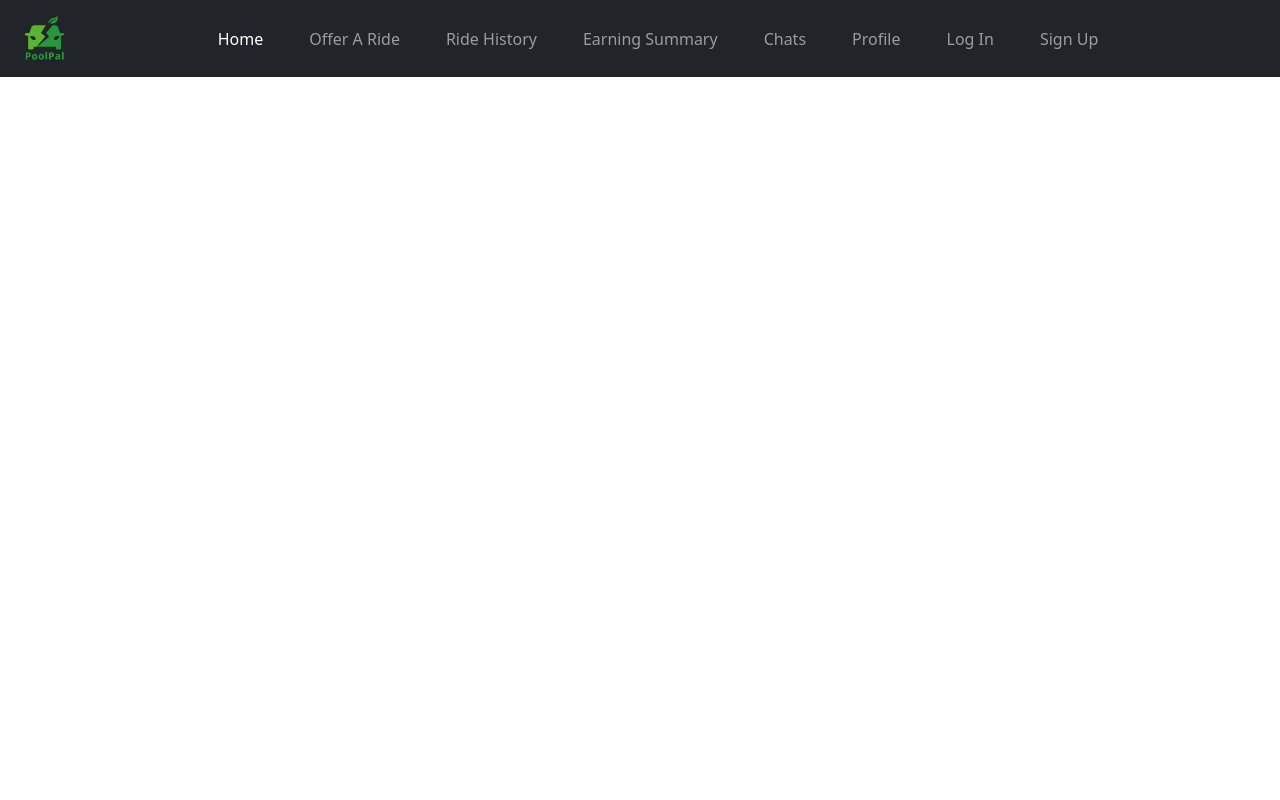
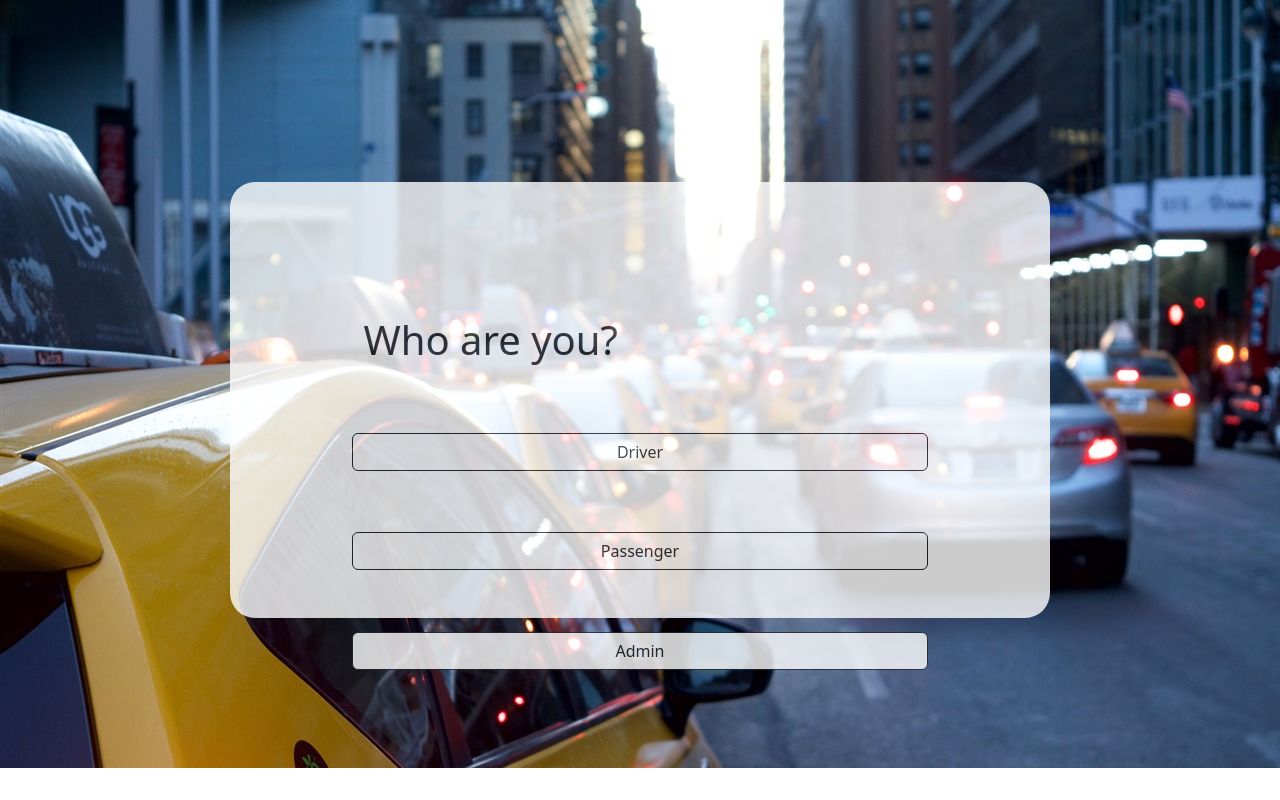
Before and after one commit to chiragnagpal02/PoolPal, a Vue app: page / in a window 1280 px wide. Built offline with nearby package versions, Linux system fonts and the light colour scheme.

Commit message:
identity page with prob to be solved

```diff
--- a/src/App.vue
+++ b/src/App.vue
@@ -1,17 +1,22 @@
 <template>
-  <passengerNavbar/>
-  <router-view/>
+  <div id="app">
+
+    <!-- <PassengerNavbar/> -->
+    <router-view/>
+  </div>
 </template>
 
 <script>
-import passengerNavbar from '@/components/passengerNavbar.vue'
-// import driverNavbar from '@/components/driverNavbar.vue'
-// import adminNavbar from '@/components/adminNavbar.vue'
+// import PassengerNavbar from '@/components/PassengerNavbar.vue'
+// import DriverNavbar from '@/components/DriverNavbar.vue'
+// import AdminNavbar from '@/components/AdminNavbar.vue'
 
 export default {
   name: 'app',
   components: {
-    passengerNavbar
+    // PassengerNavbar
+    // DriverNavbar
+    // AdminNavbar
   }
 }
 </script>
--- a/src/router/index.js
+++ b/src/router/index.js
@@ -1,11 +1,14 @@
 import { createRouter, createWebHistory } from 'vue-router'
-import HomeView from '../views/HomeView.vue'
-
+import identity from '@/views/IdentityChoice.vue'
 const routes = [
   {
     path: '/',
+    name: 'identity',
+    component: identity
+  },
+  {
+    path: '/home',
     name: 'home',
-    component: HomeView
   },
   {
     path: '/profile',
--- /dev/null
+++ b/src/views/IdentityChoice.vue
@@ -0,0 +1,57 @@
+<template>
+    <div class="container-fluid d-flex align-items-center justify-content-center" id="identity">
+        <div class="whiteBox">
+            <div class="row">
+                <h1>Who are you?</h1>
+            </div>
+            <div class="row">
+                <button type="button" class="btn btn-outline-dark">Driver</button>
+            </div>
+            <div class="row">
+                <button type="button" class="btn btn-outline-dark">Passenger</button>
+            </div>
+            <div class="row">
+                <button type="button" class="btn btn-outline-dark">Admin</button>
+            </div>
+        </div>
+    </div>
+</template>
+
+<script>
+// @ is an alias to /src
+// import NavBar from '@/components/NavBar.vue'
+
+// export default {
+//   name: 'HomeView',
+//   components: {
+//     NavBar
+//   }
+// }
+</script>
+
+<style scoped>
+    #identity{
+        position: absolute;
+        top: 0;
+        left: 0;
+        right: 0;
+        bottom: 0;
+        background-image: url("../assets/background.jpg");
+        background-repeat: no-repeat;
+        padding:10%
+    }
+    .whiteBox{
+        background-color:white;
+        opacity:0.8;
+        padding: 10%;
+        width:80%;
+        height:80%;
+        border-radius: 25px;
+    }
+    .row{
+        padding:5%;
+    }
+    .btn{
+        background-color: white;
+    }
+</style>
```
Also changed, not shown: src/assets/background.jpg (added).
